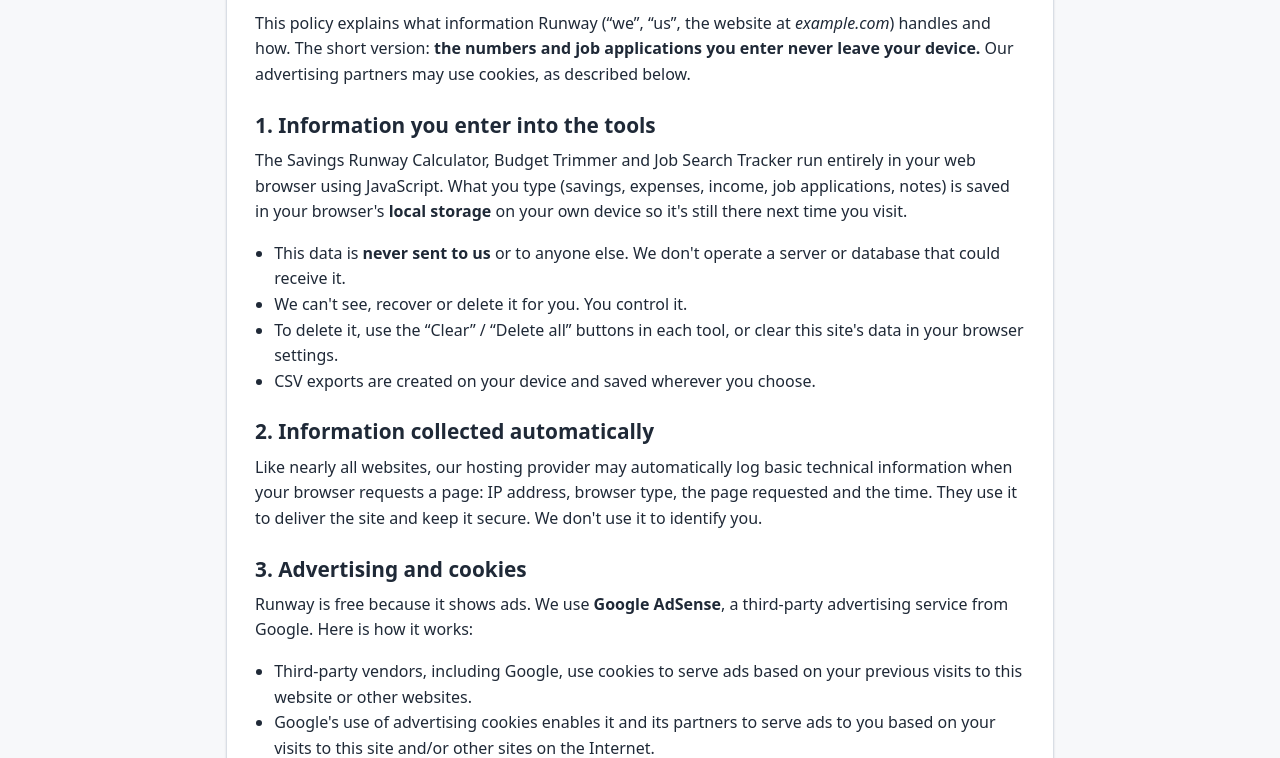
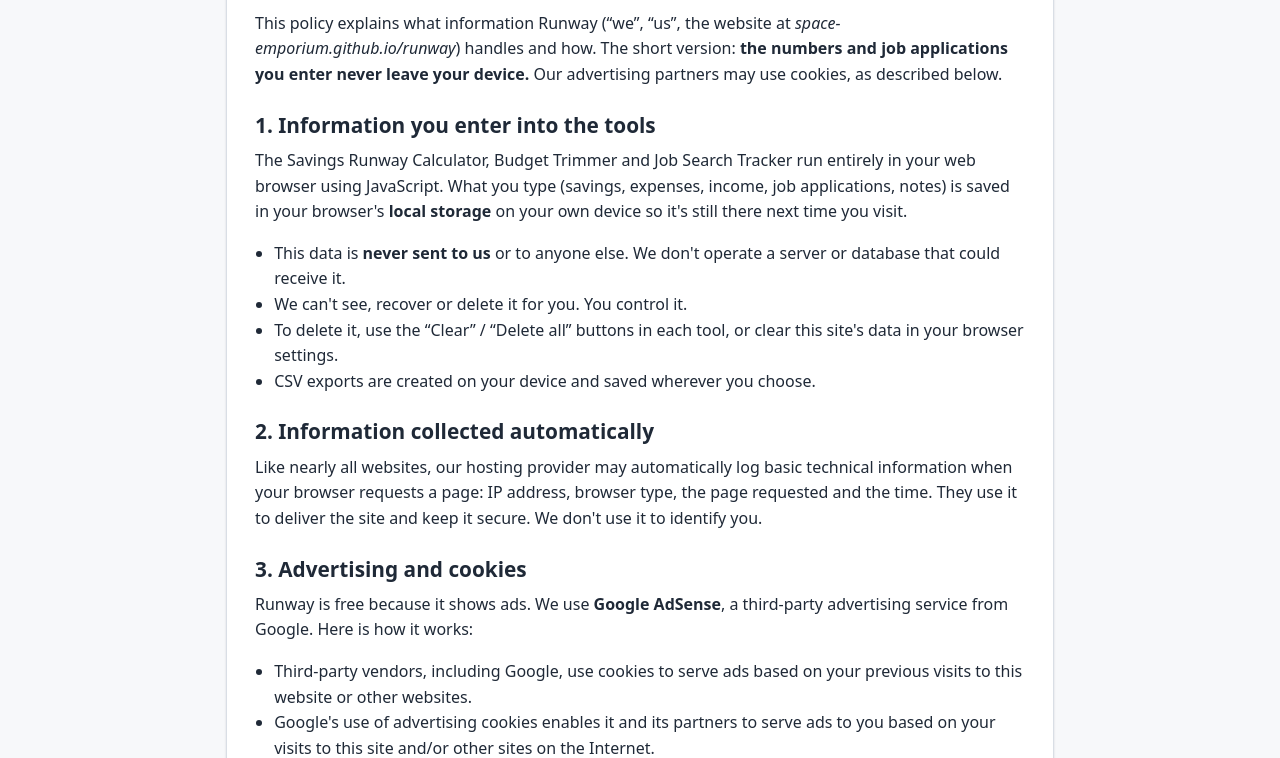
Before and after one commit to space-emporium/runway, a plain HTML site: page privacy.html in a window 1280 px wide. Shown: the part 307-1065 px from the top of the page. Drawn offline with Linux system fonts and the light colour scheme.

Commit message:
Privacy policy: use the real site address

```diff
--- a/privacy.html
+++ b/privacy.html
@@ -52,7 +52,7 @@
 <article class="card prose">
   <h1>Privacy Policy</h1>
   <p class="muted small">Last updated: October 25, 2026</p>
-  <p>This policy explains what information Runway (“we”, “us”, the website at <em>example.com</em>) handles and how. The short version: <strong>the numbers and job applications you enter never leave your device.</strong> Our advertising partners may use cookies, as described below.</p>
+  <p>This policy explains what information Runway (“we”, “us”, the website at <em>space-emporium.github.io/runway</em>) handles and how. The short version: <strong>the numbers and job applications you enter never leave your device.</strong> Our advertising partners may use cookies, as described below.</p>
 
   <h2>1. Information you enter into the tools</h2>
   <p>The Savings Runway Calculator, Budget Trimmer and Job Search Tracker run entirely in your web browser using JavaScript. What you type (savings, expenses, income, job applications, notes) is saved in your browser's <strong>local storage</strong> on your own device so it's still there next time you visit.</p>
```
